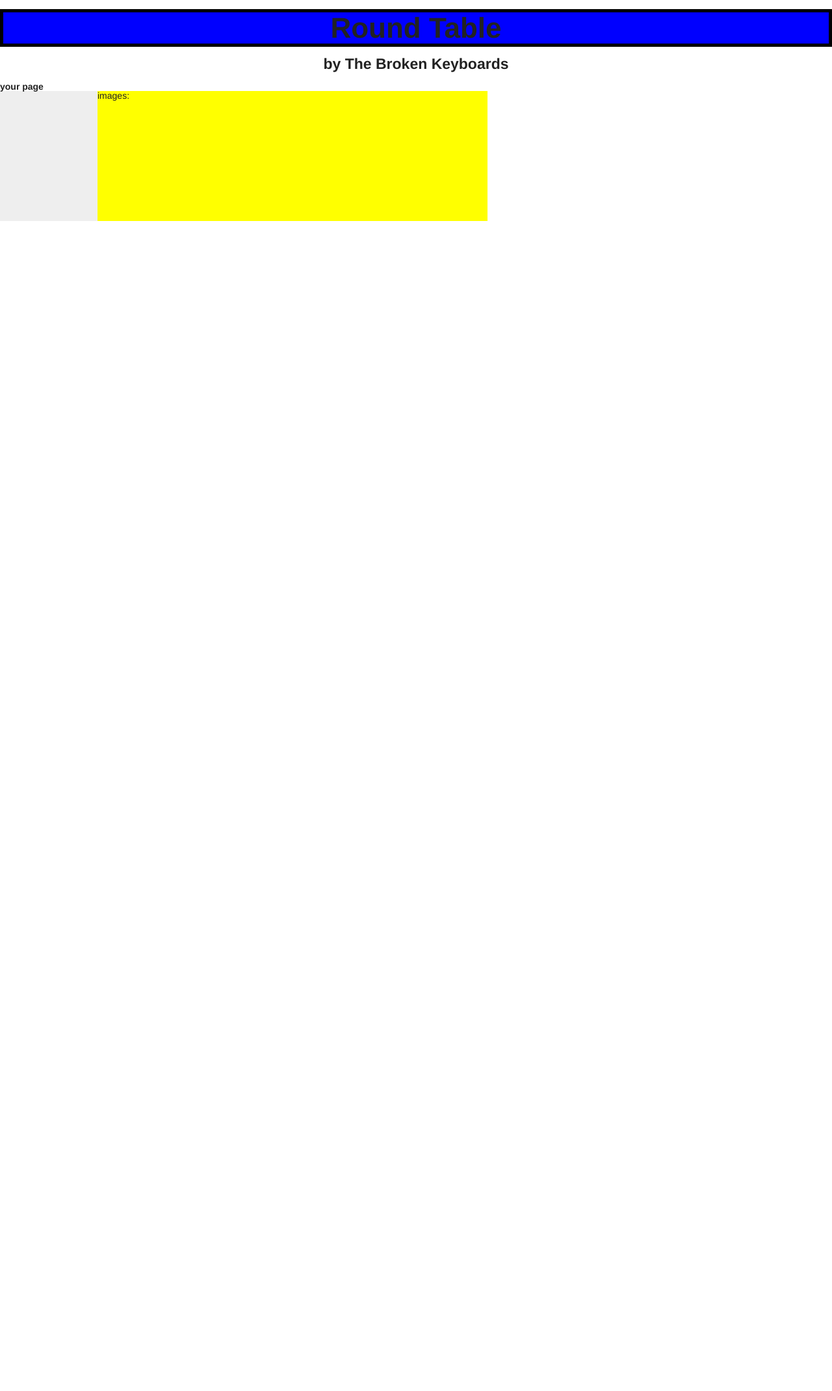
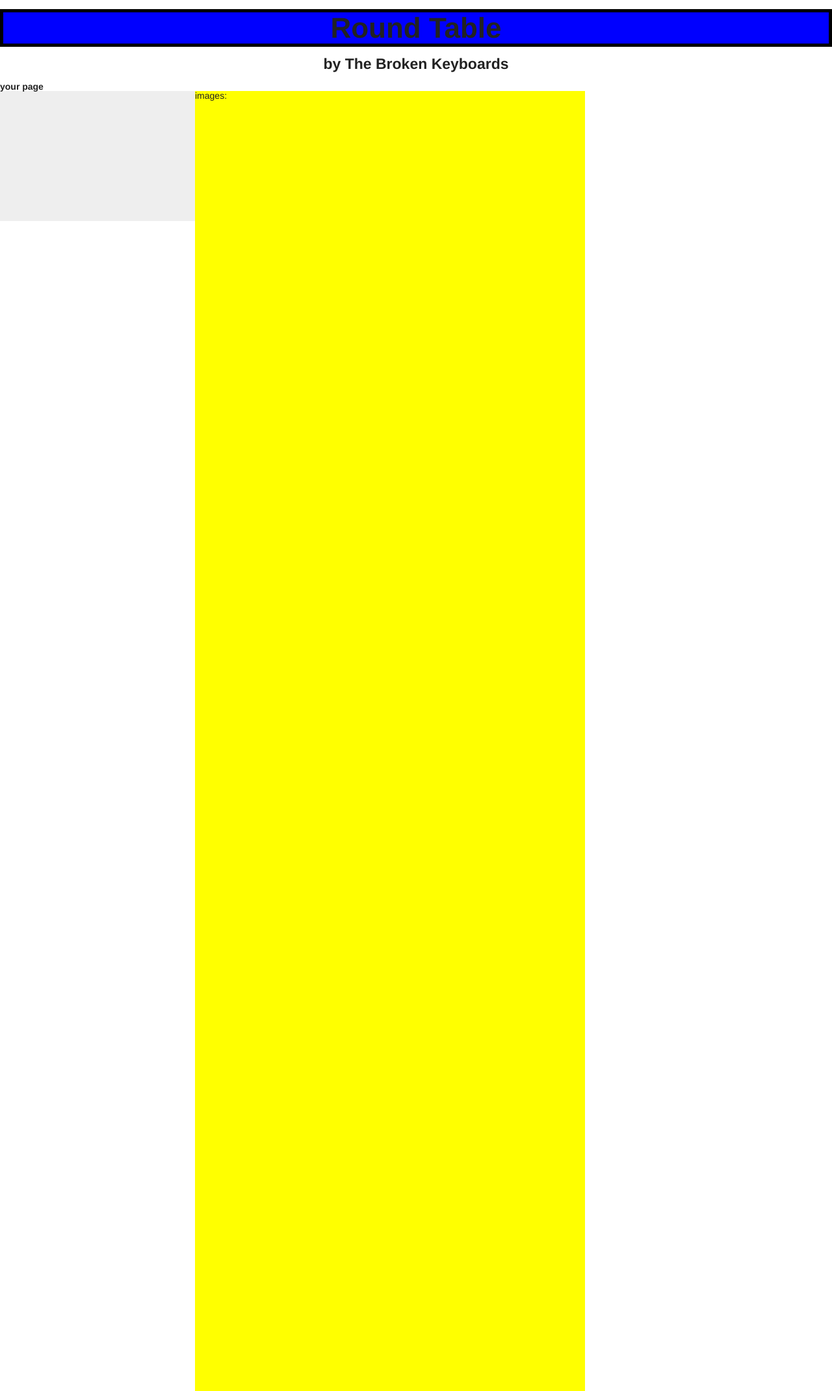
Before and after one commit to dfischman1/instatweet-hub, a Flask app: template templates/instagram.html in a window 1280 px wide. Shown: the whole page at 65% size. Before the commit the page ends 340 px from the top, so only its background shows below. Run offline with Flask 2, Linux system fonts and the light colour scheme; the template is opened without the code that fills it, so the values that code supplies are empty; parts of the project's set-up code (start-up, migrations or seed data) failed here and were passed over.

Commit message:
Update instagram.html

```diff
--- a/templates/instagram.html
+++ b/templates/instagram.html
@@ -10,13 +10,13 @@ by The Broken Keyboards
 <b>
 your page</b>
 <br>
-<div id="tweets" style="background-color:#EEEEEE;height:200px;width:150px;float:left;">
+<div id="tweets" style="background-color:#EEEEEE;height:200px;width:300px;float:left;">
 <h2> {{ user_hashtag }} </h2>
 {% for tweet in tweets %}
 <li><p> {{ tweet }} </p></li>
 {% endfor %}
 </div>
-<div id = "images" style="background-color:yellow;height:200px;width:600px;float:left;".
+<div id = "images" style="background-color:yellow;height:2000px;width:600px;float:left;".
 <p>images: </p>
 {% for image in images %}
 <li> <img src= '{{ image }}' alt= '{{ user_hashtag }}' width="304" height="228"> </li>
```
